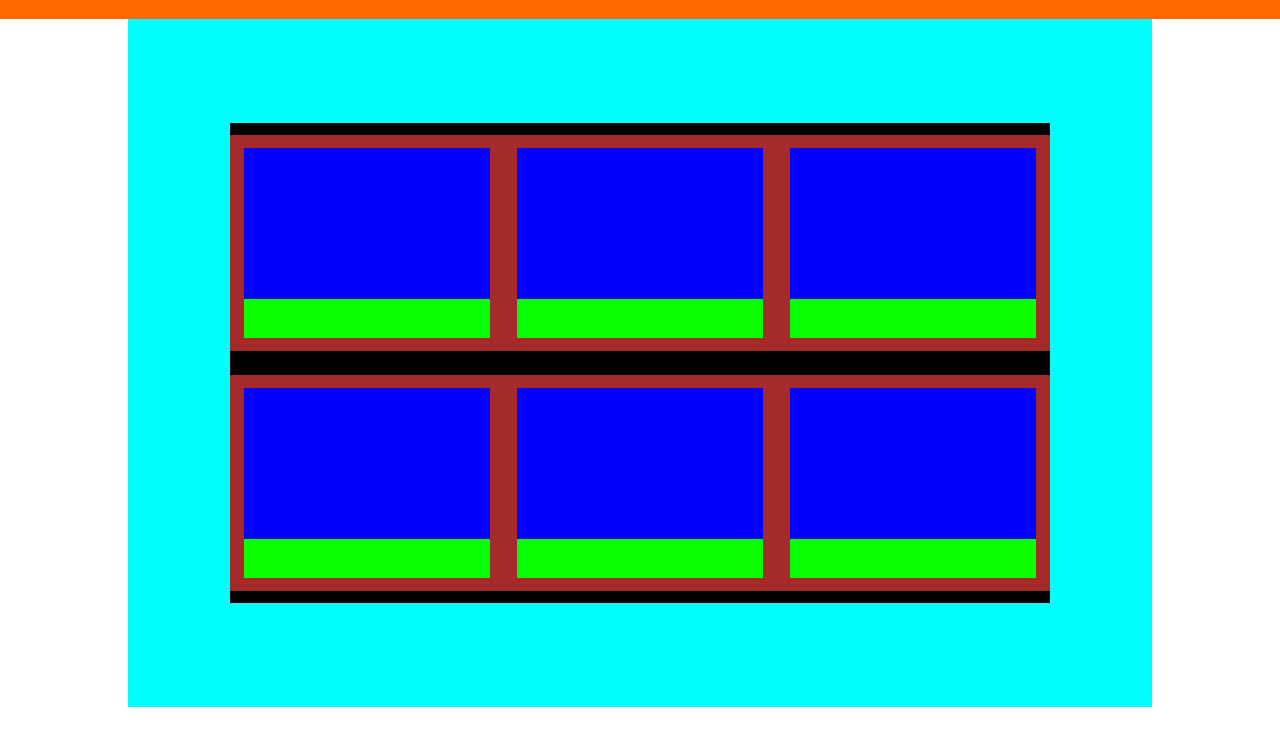
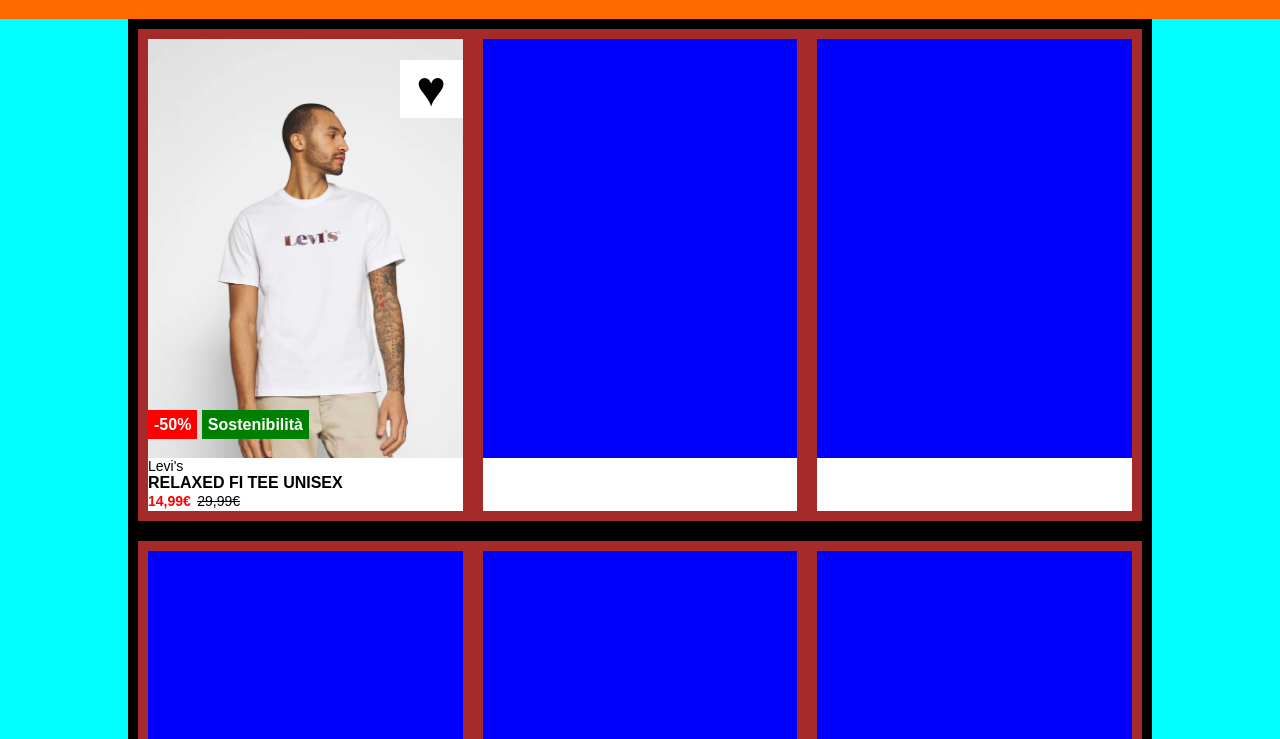
Before and after one commit to DominikKnapczyk/html-css-boolando, a plain HTML site: page index.html in a window 1280 px wide. Shown: the part 61-800 px from the top of the page. Drawn offline with Linux system fonts and the light colour scheme.

Commit message:
+product visualization

```diff
--- a/css/reset.css
+++ b/css/reset.css
@@ -12,7 +12,7 @@
 }
 
 body {
-	min-height: 100vh;
+	min-width: 55rem;
 }
 
 img,
--- a/css/style.css
+++ b/css/style.css
@@ -1,28 +1,31 @@
-main {
-  height: 86vh;
-}
 
 .grid {
+
   display: flex;
   flex-direction: column;
+  align-items: center;
   justify-content: center;
-  align-items: center;
-
-  width: 80%;
-  margin: auto;
-  height: 100%;
   background-color: aqua;
 
-
+  min-height: 90vh;
 }
 
 .row {
   display: flex;
-  justify-content: center;
+  justify-content: space-around;
   align-items: center;
-  height: 30vh;
-  width: 80%;
+
+  min-width: 45vh;
+  min-height: 40vw;
+
+  width: 80vw;
+  height: 40vh;
+
+  max-width: 100%;
+  max-height: 100%;
+
   background-color: black;
+  padding: 10px;
 }
 
 .container {
@@ -31,23 +34,103 @@ main {
   align-items: center;
   justify-content: center;
 
+  min-width: 180px;
+
+  width: calc(100%/3);
+  height: 100%;
+
+  max-width: 640px;
+  max-height: 924px;
 
 
-  width: 80%;
-  height: 90%;
   margin: auto;
   background-color: brown;
+  padding: 10px;
 }
 
 .container-image {
 
-  width: 90%;
-  height: 70%;
+  position: relative;
+
+
+  width: 100%;
+  height: 100%;
   background-color: blue;
+  background-repeat: no-repeat;
+  background-size: cover;
+  background-position: top center;
 }
 
 .container-description {
-  width: 90%;
-  height: 18%;
-  background-color: rgb(9, 255, 0);
+
+  width: 100%;
+  height: 60px;
+  background-color: white;
 }
+
+.like {
+  position: absolute;
+  top: 5%;
+  right: 0;
+
+  text-align: center;
+  font-size: 50px;
+  width: 20%;
+
+  background-color: white;
+}
+
+.like:hover {
+  color: red;
+  cursor: pointer;
+}
+
+.discount,
+.sustainability {
+
+  position: relative;
+  top: 90%;
+  right: 0;
+
+  color: white;
+  padding: 6px;
+  font-weight: bold;
+}
+
+.discount {
+  background-color: red;
+}
+
+.sustainability {
+  background-color: green;
+}
+
+.brand {
+display: block;
+font-size: 14px;
+}
+
+.product {
+display: block;
+font-weight: bold;
+}
+
+.price {
+  margin-right: 2px;
+  color: red;
+  font-weight: bold;
+  font-size: 14px;
+}
+
+.previous-price {
+  font-size: 14px;
+  text-decoration: line-through;
+}
+
+.man1 {
+  background-image: url(../img/1.webp);
+}
+
+.man1:hover {
+  background-image: url(../img/1b.webp);
+}
--- a/css/utils.css
+++ b/css/utils.css
@@ -1,9 +1,4 @@
 /* Utils */
-
-.container {
-	max-width: 1200px;
-	margin: 0 auto;
-}
 
 .clearfix::after {
 	content: '';
--- a/index.html
+++ b/index.html
@@ -44,8 +44,17 @@
 
 		<div class="row">
 			<div class="container">
-				<div class="container-image"></div>
-				<div class="container-description"></div>
+				<div class="container-image man1">
+					<span class="like">&hearts;</span>
+					<span class="discount">-50%</span>
+					<span class="sustainability">Sostenibilità</span>
+				</div>
+				<div class="container-description">
+					<span class="brand">Levi's</span>
+					<span class="product">RELAXED FI TEE UNISEX</span>
+					<span class="price">14,99&euro;</span>
+					<span class="previous-price">29,99&euro;</span>
+				</div>
 			</div>
 			<div class="container">
 				<div class="container-image"></div>
```
